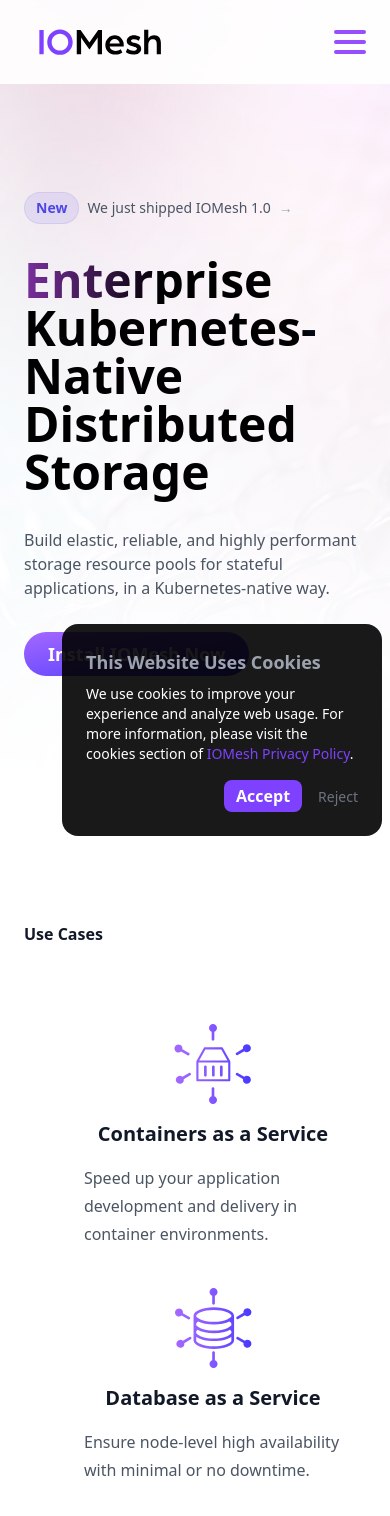
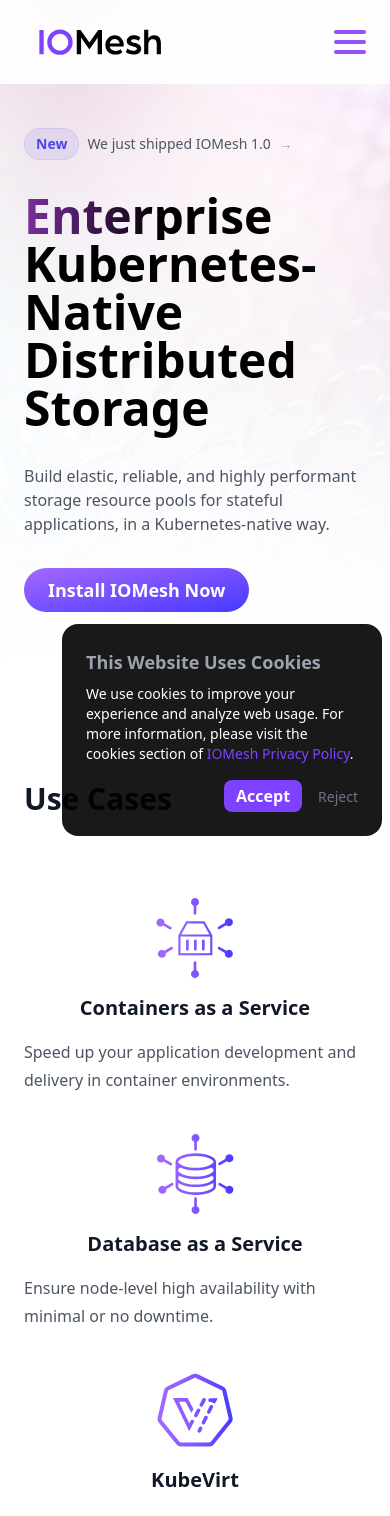
Before and after one commit to 0065paula/paula-iomesh-demo, a Next.js app: page / in a window 390 px wide. Shown: the top 1516 px of the page. Built offline with nearby package versions, Linux system fonts and the light colour scheme.

Commit message:
fix mobile style issues

```diff
--- a/components/components.js
+++ b/components/components.js
@@ -29,7 +29,7 @@
   return (
     <div className="relative mx-auto max-w-7xl px-4 sm:px-6 lg:px-8">
         <div className="max-w-2xl md:mx-auto md:text-center xl:max-w-none">
-            <h2 className="text-3xl md:text-4xl font-bold w-full leading-tight sm:mb-20 text-white/80">
+            <h2 className="text-3xl md:text-4xl font-bold w-full leading-tight mb-14 sm:mb-20 text-white/80">
             Components
             </h2>
             <p className="mx-auto w-full lg:w-3/5 max-w-full mt-2 text-lg leading-6 text-white/60">
--- a/components/feature.js
+++ b/components/feature.js
@@ -99,9 +99,9 @@
       <h2 className="mix-blend-luminosity text-3xl md:text-4xl font-bold w-full leading-tight mb-20 text-gray-700/80">
           Key Features
       </h2>
-      <div className="mx-auto max-w-7xl space-y-4 lg:space-y-16">
+      <div className="mx-auto max-w-7xl space-y-8 sm:space-y-4 lg:space-y-16">
           {feature_list.map(feature =>
-            <div key={feature.title} className="featureBlock bg-white rounded-2xl mx-auto grid grid-cols-1 gap-x-8 gap-y-8 p-8 sm:gap-y-6 lg:mx-0 lg:p-12 lg:gap-y-12">
+            <div key={feature.title} className="featureBlock bg-white rounded-2xl mx-auto grid grid-cols-1 gap-x-8 gap-y-8 px-0 sm:p-8 sm:gap-y-6 lg:mx-0 lg:p-12 lg:gap-y-12">
               <h2 className=" text-3xl font-bold tracking-tight text-gray-600 lg:text-4xl">
               {feature.title}
               </h2>
--- a/pages/index.js
+++ b/pages/index.js
@@ -34,7 +34,7 @@
           content="IOMesh, Cloud Native Storage, Kubernetes Storage, Persistent Storage"
         />
       </Head>
-      <section className="firstSection pt-48 pb-40">
+      <section className="firstSection pt-32 pb-20 sm:pt-48 sm:pb-40">
         <div className="sectionContentWrapper">
           {/* <div className="flex flex-col items-center mb-10">
             <img src="/IOMesh_graph.svg" width={100} height={100} />
@@ -87,11 +87,11 @@
 
       <section className="py-10 md:py-20 bg-white">
         <div className="sectionContentWrapper p-12 grid grid-cols-1 sm:grid-cols-3">
-          <h2 className="ttext-3xl md:text-4xl font-bold w-full leading-tight mb-20 col-span-1">
+          <h2 className="text-3xl md:text-4xl font-bold w-full leading-tight mb-20 col-span-1">
             Use Cases
           </h2>
-          <div className="mx-auto grid grid-cols-1 max-w-7xl px-6 lg:px-8 col-span-1 sm:col-span-2 gap-x-6 gap-y-10 text-base leading-7 text-gray-600 sm:grid-cols-2 lg:mx-0 lg:max-w-none lg:gap-x-8 lg:gap-y-16">
-            <div className="pl-9 space-y-4 sm:space-y-6 lg:mr-6 relative text-center sm:text-left">
+          <div className="mx-auto grid grid-cols-1 max-w-7xl lg:px-8 col-span-1 sm:col-span-2 gap-x-6 gap-y-10 text-base leading-7 text-gray-600 sm:grid-cols-2 lg:mx-0 lg:max-w-none lg:gap-x-8 lg:gap-y-16">
+            <div className="sm:pl-9 space-y-4 sm:space-y-6 lg:mr-6 relative text-center sm:text-left">
               <figure className="flex justify-center md:justify-start">
                 <img src="/CaaS.svg" width={80} height={80} />
               </figure>
@@ -103,7 +103,7 @@
                 environments.
               </p>
             </div>
-            <div className="pl-9 space-y-4 sm:space-y-6 lg:mr-6 relative text-center md:text-left">
+            <div className="sm:pl-9 space-y-4 sm:space-y-6 lg:mr-6 relative text-center md:text-left">
               <figure className="flex justify-center md:justify-start">
                 <img src="/DaaS.svg" width={80} height={80} />
               </figure>
@@ -114,7 +114,7 @@
                 Ensure node-level high availability with minimal or no downtime.
               </p>
             </div>
-            <div className="pl-9 space-y-4 sm:space-y-6 relative text-center md:text-left">
+            <div className="sm:pl-9 space-y-4 sm:space-y-6 relative text-center md:text-left">
               <figure className="flex justify-center md:justify-start">
                 <img src="/KubeVirt.svg" width={80} height={80} />
               </figure>
@@ -137,7 +137,7 @@
           <h2 className="block text-3xl md:text-4xl font-bold text-center w-full leading-tight mb-16">
             Architecture
           </h2>
-          <p className="mx-auto w-2/3 max-w-full my-6 text-md leading-6 text-gray-500">
+          <p className="mx-auto w-full sm:w-2/3 max-w-full my-6 text-md leading-6 text-gray-500">
           IOMesh 可与计算负载部署在同一 Worker 节点上，这种融合部署的形式充分利用了硬件，减少基础设施的空间占用并简化了运维环节。同时，分布式架构消除了传统控制器架构瓶颈，充分发挥新型存储介质性能，提升系统并发性能和弹性扩展能力。
           </p>
           <figure className="flex flex-col items-center">
--- a/pages/spec.js
+++ b/pages/spec.js
@@ -140,7 +140,7 @@
                                   <dd className="flex items-center justify-end sm:justify-center sm:px-4">
                                     {typeof feature.tiers[tier.name] === 'string' ? (
                                       <span
-                                        className={tier.featured ? 'font-semibold text-indigo-600' : 'text-gray-900'}
+                                        className="text-gray-900 text-right"
                                       >
                                         {feature.tiers[tier.name]}
                                       </span>
--- a/styles/globals.css
+++ b/styles/globals.css
@@ -193,9 +193,9 @@
   background-size: cover, cover;
 }
 
-.firstSectionPage {
+/* .firstSectionPage {
   @apply pt-36 bg-gradient-to-b from-white to-gray-50;
-}
+} */
 
 /* Feature Section */
 
```
